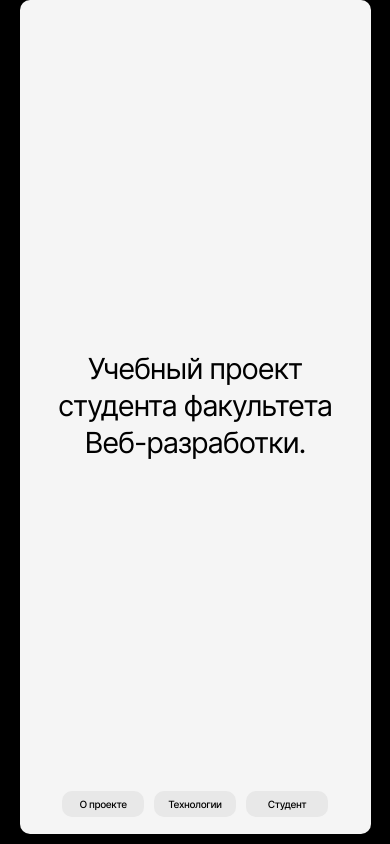
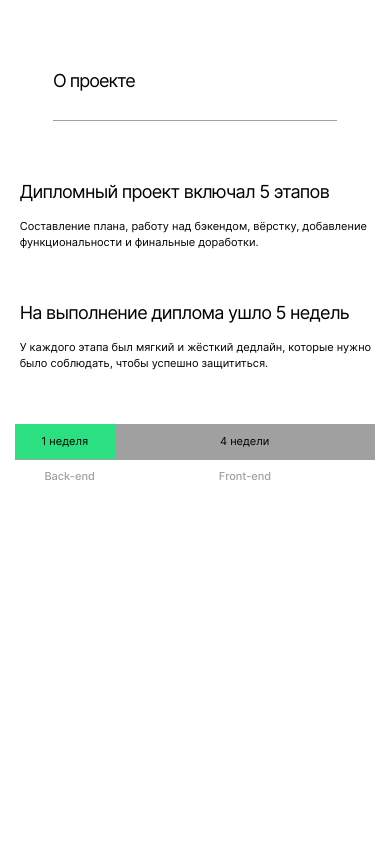
Before and after one commit to AndreiZhura/movies-explorer-frontend, a React (Create React App) app: page / in a window 390 px wide. Built offline with nearby package versions, Linux system fonts and the light colour scheme.

Commit message:
fix: adaptive AboutProject

```diff
--- a/src/components/App/App.css
+++ b/src/components/App/App.css
@@ -1,6 +1,6 @@
 @import url(../../vendor/fonts/inter.css);
 .page {
-    background-color:black;
+    background-color:white;
     display: flex;
     justify-content: center;
     margin: 0;
--- a/src/components/Main/AboutProject/AboutProject.css
+++ b/src/components/Main/AboutProject/AboutProject.css
@@ -1,16 +1,22 @@
 .about-project {
-    width: 1280px;
+    height: 608px;
+    color: black;
+}
+
+.about-project__main{
+    display: grid;
+    grid-template-columns: 50% 50%;
+    margin: 70px 70px 0px 70px;
 }
 
 .about-project__container {
-    margin: 70px 70px 0px 70px;
     display: grid;
-    grid-template-columns: 50% 50%;
+    grid-template-rows: 50% 50%;
 }
 
 .about-project__title {
     margin-top: 0px;
-    margin-bottom: 25px;
+    margin-bottom: 37px;
     font-weight: 400;
     font-size: 20px;
     line-height: 25px;
@@ -18,7 +24,7 @@
 }
 
 .about-project__title_frond-end {
-    margin-left: 17px;
+    margin-left: 20px;
 }
 
 .about-project__text {
@@ -30,11 +36,11 @@
 }
 
 .about-project__text_frond-end {
-    margin-left: 17px;
+    margin-left: 20px;
 }
 
 .about-project__time {
-    margin: 95px 70px 0 70px;
+    margin: 88px 70px 0 70px;
     display: grid;
     grid-template-columns: 50% 50%;
 }
@@ -45,13 +51,16 @@
     font-weight: 400;
     font-size: 14px;
     line-height: 16.64px;
+    margin-top: 12px;
     margin-bottom: 8px;
+    background-color: #A0A0A0;
 }
 
 .about-project__limited__green {
     display: flex;
     align-items: center;
     justify-content: center;
+    margin-top: 0px;
     width: 228px;
     height: 36px;
     background-color: #2BE080;
@@ -61,14 +70,12 @@
     display: flex;
     align-items: center;
     justify-content: flex-start;
-    padding-top: 3px;
-    padding-left: 81px;
-
+    padding-left: 84px;
 }
 
 .about-project__technologie {
     width: 228px;
-    margin-bottom: 115px;
+    margin-top: 5px;
     text-align: center;
     font-weight: 500;
     font-size: 14px;
@@ -83,3 +90,128 @@
 
     }
 }
+
+@media screen and (max-width:769px) {
+    .about-project {
+        width: 769px;
+
+    }
+    .about-project__main {
+        margin: 70px 50px 0px 50px;
+    }
+
+
+
+    .about-project__title {
+        margin-bottom: 20px;
+    }
+
+    .about-project__title_frond-end {
+        margin-left: 15px;
+    }
+
+    .about-project__text {
+        font-size: 12px;
+        line-height: 18px;
+        width: 95%;
+    }
+
+    .about-project__text_frond-end {
+        margin-left: 15px;
+    }
+
+    .about-project__time {
+        margin: 81px 50px 0 50px;
+        display: grid;
+        grid-template-columns: 50% 50%;
+    }
+
+    .about-project__limited__green {
+        width: 140px;
+    }
+
+    .about-project__limited__gray {
+        padding-left: 40px;
+    }
+
+    .about-project__technologie {
+        width: 140px;
+    }
+}
+
+@media screen and (max-width:767px) {
+    .about-project {
+        width: calc(100vw - 2 * 3.75vw);
+
+    }
+}
+
+@media screen and (max-width:525px) {
+
+    .about-project__main {
+        margin: 60px 0px 0px 0px;
+        display: grid;
+        grid-template-columns: 1fr;
+        grid-template-rows: 1fr 1fr;
+
+    }
+
+    .about-project__container {
+        display: grid;
+        grid-template-columns: 1fr;
+        grid-template-rows: 1fr 1fr;
+        margin-bottom: 48px;
+        margin-left: 5px;
+    }
+
+    .about-project__title {
+        font-size: 18px;
+        line-height: 25px;
+        line-height: 21.78px;
+        margin-bottom: 15px;
+    }
+
+    .about-project__title_frond-end {
+        margin-left: 0px;
+    }
+
+    .about-project__text {
+        width: 100%;
+        font-size: 11px;
+        line-height: 16px;
+
+    }
+
+    .about-project__text_frond-end {
+        margin-left: 0px;
+    }
+    .about-project__time {
+        margin: 0px 0px 0px 0px;
+        display: grid;
+        grid-template-columns: 50% 50%;
+        margin-left: 0px;
+    }
+    .about-project__limited {
+       margin-top: 0px;
+       margin-bottom: 0px;
+       font-size: 11px;
+       line-height: 13.31px;
+    }
+    .about-project__limited__green {
+        width: 100px;
+        height: 35px;
+    }
+    .about-project__limited__gray {
+        padding-left: 25px;
+    }
+
+    .about-project__technologie {
+        margin-top: 10px;
+        width: 110px;
+        font-size: 11px;
+        line-height: 12.74px;
+    }
+    .about-project__technologie_frontend{
+        width: 100px;
+    }
+}
--- a/src/components/Main/AboutProject/AboutProject.js
+++ b/src/components/Main/AboutProject/AboutProject.js
@@ -1,6 +1,6 @@
 import React from "react";
 import './AboutProject.css'
-import '../joint/up-title.css'
+import '../common-Main/up-title.css'
 
 
 
@@ -12,17 +12,21 @@ function AboutProject(props) {
       <div className="up-title up-title_project">
         <h3 className="up-title__text">О проекте</h3>
       </div>
+      <div className="about-project__main">
       <div className="about-project__container">
         <h3 className="about-project__title">Дипломный проект включал 5 этапов</h3>
+        <p className="about-project__text">Составление плана, работу над бэкендом, вёрстку, добавление функциональности и финальные доработки.</p>
+      </div>
+      <div className="about-project__container">
         <h3 className="about-project__title about-project__title_frond-end">На выполнение диплома ушло 5 недель</h3>
-        <p className="about-project__text">Составление плана, работу над бэкендом, вёрстку, добавление функциональности и финальные доработки.</p>
         <p className="about-project__text about-project__text_frond-end">У каждого этапа был мягкий и жёсткий дедлайн, которые нужно было соблюдать, чтобы успешно защититься.</p>
       </div>
+      </div>
       <div className="about-project__time">
-        <p className="about-project__limited about-project__limited__green ">1 неделя</p>
+        <div className="about-project__limited"> <p className="about-project__limited__green">1 неделя</p></div>
         <p className="about-project__limited about-project__limited__gray">4 недели</p>
         <span className="about-project__technologie">Back-end</span>
-        <span className="about-project__technologie">Front-end</span>
+        <span className="about-project__technologie about-project__technologie_frontend">Front-end</span>
       </div>
 
     </section>
--- a/src/components/Main/Main.js
+++ b/src/components/Main/Main.js
@@ -1,6 +1,6 @@
 import React from "react";
-import Promo from "./Promo/Promo";
-//import AboutProject from "./AboutProject/AboutProject";
+//import Promo from "./Promo/Promo";
+import AboutProject from './AboutProject/AboutProject'
 //import Techs from './Techs/Techs'
 //import AboutMe from "./AboutMe/AboutMe";
 //import Portfolio from "./Portfolio/Portfolio";
@@ -12,7 +12,7 @@ function Main(props) {
 
   return (
   <>
-  <Promo/>
+  <AboutProject/>
   </>
   );
 }
--- a/src/components/Main/Promo/Promo.css
+++ b/src/components/Main/Promo/Promo.css
@@ -72,7 +72,6 @@
 
     .promo__title {
         width: calc(100vw - 20vw);
-
     }
 }
 
--- a/src/components/Main/common-Main/up-title.css
+++ b/src/components/Main/common-Main/up-title.css
@@ -1,10 +1,12 @@
 .up-title {
-    border-bottom: 1px solid black;
     width: 1140px;
+    border-bottom:1px solid #A0A0A0;
 }
 
 .up-title_project {
-    margin: 110px 70px 0 70px;
+    margin-top: 110px;
+    margin-left: auto;
+    margin-right: auto;
 }
 
 
@@ -18,7 +20,7 @@
 
 .up-title__text {
     margin-top: 0px;
-    margin-bottom: 23px;
+    margin-bottom: 20px;
     font-weight: 400;
     font-size: 22px;
     line-height: 26.63px;
@@ -31,8 +33,40 @@
 
 @media screen and (max-width:1279px) {
     .up-title {
-        width: calc(100vw - 2 * 3.75vw);
-        margin-left: auto;
-        margin-right: auto;
+        width: calc(100vw - 2 * 8.75vw);
+
     }
 }
+
+@media screen and (max-width:769px) {
+    .up-title {
+        width: 668px
+
+    }
+}
+
+@media screen and (max-width:767px) {
+    .up-title {
+        width: calc(100vw - 2 * 8.75vw);
+
+    }
+}
+
+@media screen and (max-width:425px) {
+
+    .up-title {
+        width: 284px;
+    }
+
+    .up-title_project {
+        margin-top: 70px;
+
+    }
+
+
+    .up-title__text {
+        font-size: 18px;
+        line-height: 21.78px;
+        margin-bottom: 28px;
+    }
+}
```
